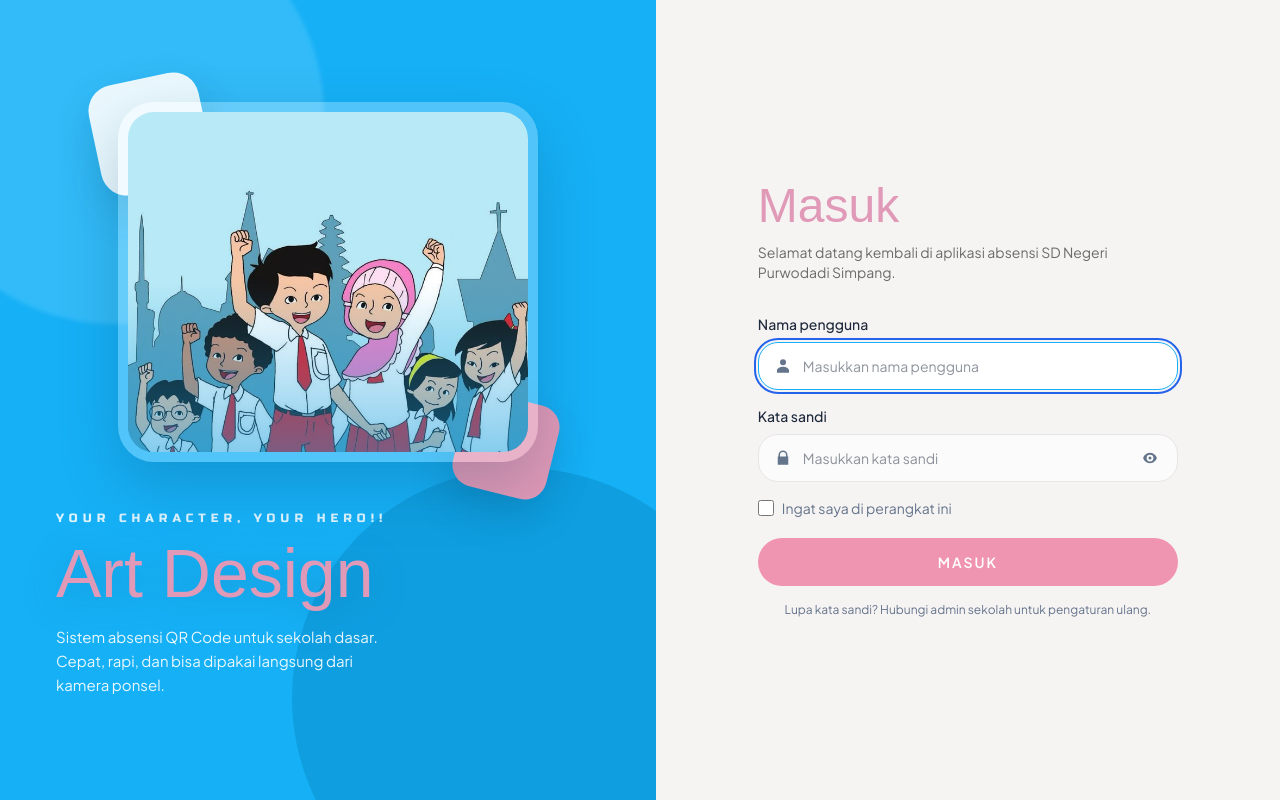
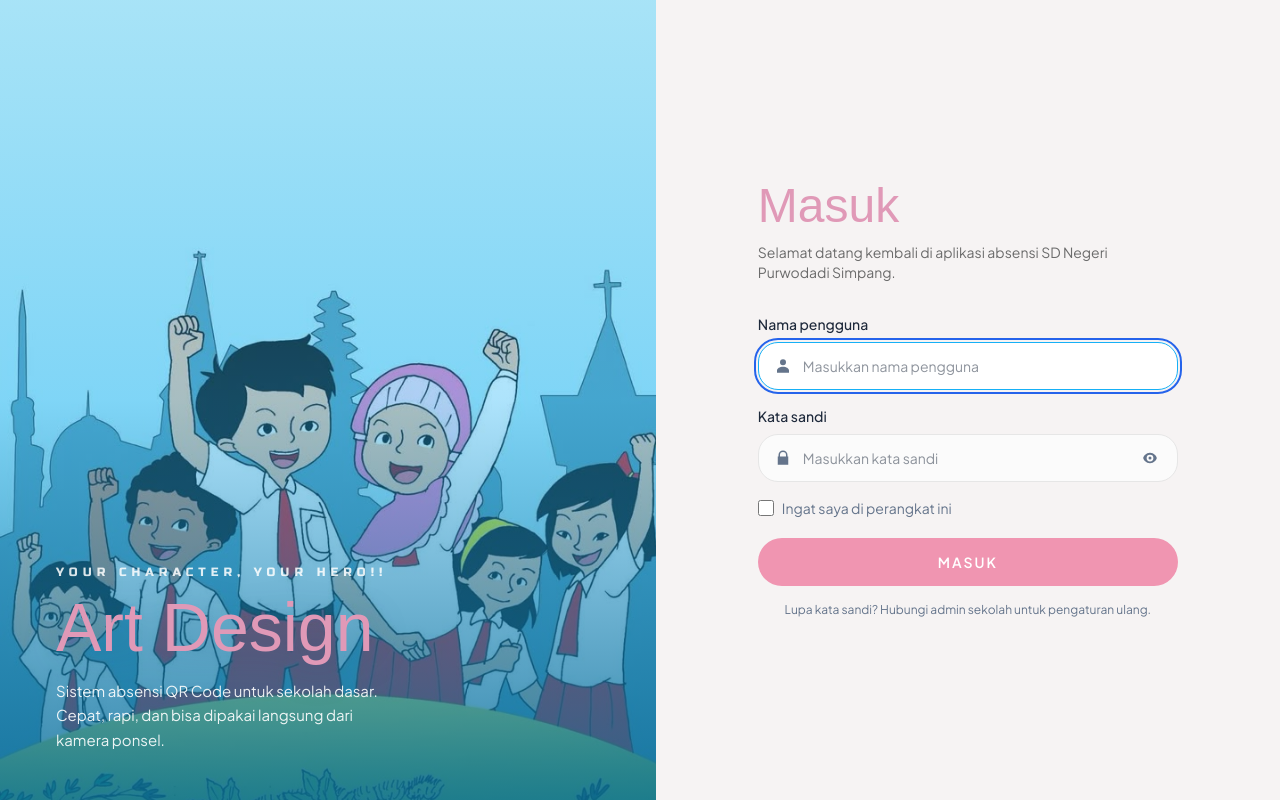
Before and after one commit to Fasiall/Absensi-SD---KAPITA, a Next.js app: page /login in a window 1280 px wide. Built offline with nearby package versions, Linux system fonts and the light colour scheme; no server answers; a web font is replaced by a local one.

Commit message:
feat(login): jadikan login.jpg latar penuh panel visual
- Gambar menutupi seluruh panel biru (absolute inset-0, object-cover)
- Gradient overlay agar teks tetap terbaca
- Hapus kartu dekoratif dan bingkai yang tidak lagi relevan

```diff
--- a/src/app/(auth)/login/LoginVisual.tsx
+++ b/src/app/(auth)/login/LoginVisual.tsx
@@ -1,41 +1,20 @@
 export default function LoginVisual() {
   return (
     <section className="relative hidden overflow-hidden bg-[#16B0F6] lg:flex lg:flex-col">
-      <div
-        className="pointer-events-none absolute -left-24 -top-24 size-[420px] rounded-full bg-[#3FC0FA] opacity-70 blur-[2px]"
+      {/* eslint-disable-next-line @next/next/no-img-element */}
+      <img
+        src="/login.jpg"
+        alt=""
         aria-hidden="true"
+        className="pointer-events-none absolute inset-0 h-full w-full object-cover"
       />
       <div
-        className="pointer-events-none absolute -bottom-32 -right-24 size-[460px] rounded-full bg-[#0E9BDD] opacity-80"
+        className="pointer-events-none absolute inset-0 bg-gradient-to-t from-[#0B6E9B]/85 via-[#16B0F6]/35 to-[#16B0F6]/10"
         aria-hidden="true"
       />
 
-      <div className="relative z-10 flex flex-1 flex-col justify-center px-14 py-12">
-        <div className="relative mx-auto w-full max-w-[420px]">
-          <div
-            className="absolute -left-6 -top-6 h-28 w-28 rotate-[-12deg] rounded-[26px] bg-white/90 shadow-[0_18px_40px_rgba(8,60,90,0.18)]"
-            aria-hidden="true"
-          />
-          <div
-            className="absolute -bottom-8 -right-4 h-24 w-24 rotate-[14deg] rounded-[22px] bg-[#E099B7] shadow-[0_18px_40px_rgba(8,60,90,0.18)]"
-            aria-hidden="true"
-          />
-
-          <div className="relative overflow-hidden rounded-[36px] border-[10px] border-white/25 shadow-[0_24px_60px_rgba(8,60,90,0.22)]">
-            {/* eslint-disable-next-line @next/next/no-img-element */}
-            <img
-              src="/login.jpg"
-              alt="Ilustrasi absensi siswa"
-              className="h-[340px] w-full object-cover"
-            />
-            <div
-              className="pointer-events-none absolute inset-0 bg-gradient-to-t from-[#0E9BDD]/50 via-transparent to-transparent"
-              aria-hidden="true"
-            />
-          </div>
-        </div>
-
-        <div className="mt-12 text-white">
+      <div className="relative z-10 flex flex-1 flex-col justify-end px-14 py-12">
+        <div className="text-white">
           <p className="font-[family-name:var(--font-tagline)] text-xs uppercase tracking-[0.42em] text-white/85">
             your character, your hero!!
           </p>
```
